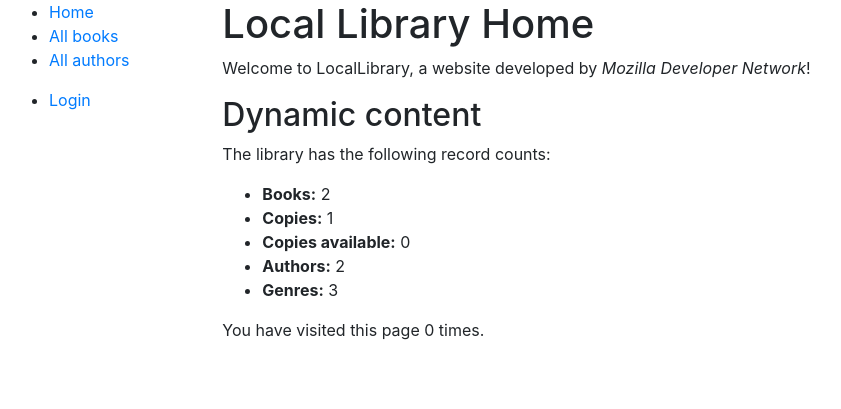
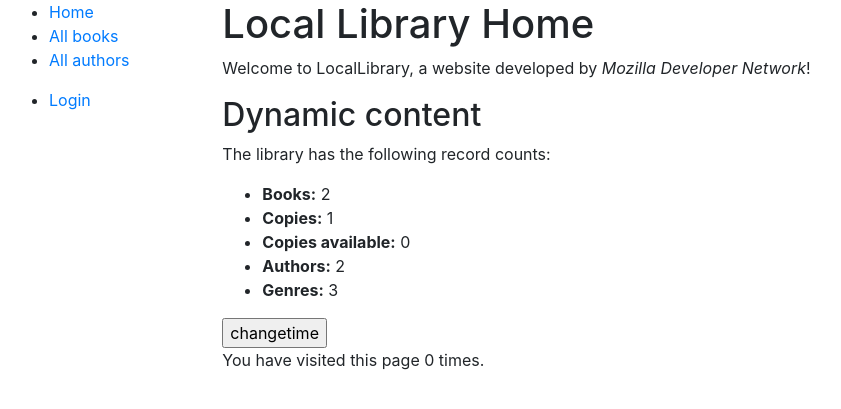
Before and after one commit to 01shobitha/lib_project, a Django app: page /catalog/ in a window 1280 px wide. Shown: the top 409 px of the page, without its empty margins (6-847 px from the left). Run offline with Django 3.2, Linux system fonts and the light colour scheme; data comes from the database, SQL or seed files in the repository; some libraries are stand-ins or nearby versions.

Commit message:
new changes

```diff
--- a/catalog/models.py
+++ b/catalog/models.py
@@ -41,6 +41,7 @@
     # Genre class has already been defined so we can specify the object above.
     genre = models.ManyToManyField(Genre, help_text='Select a genre for this book')
     language = models.ForeignKey('Language', on_delete=models.SET_NULL, null=True)
+    Changetime= models.BooleanField(default=True)
 
 
     def __str__(self):
--- a/catalog/templates/base_generic.html
+++ b/catalog/templates/base_generic.html
@@ -3,7 +3,7 @@
 <head>
   <title>{% block title %}Local Library{% endblock %}</title>
   <meta charset="utf-8">
-  <meta name="viewport" content="width=device-width, initial-scale=1">
+  <meta name="viewport" content="width=device-width, initial-scale=1, shrink-to-fit=no">
   <link rel="stylesheet" href="https://stackpath.bootstrapcdn.com/bootstrap/4.1.3/css/bootstrap.min.css" integrity="sha384-MCw98/SFnGE8fJT3GXwEOngsV7Zt27NXFoaoApmYm81iuXoPkFOJwJ8ERdknLPMO" crossorigin="anonymous">
   <!-- Add additional CSS in static file -->
   {% load static %}
@@ -76,5 +76,9 @@
       </div>
       </div>
   </div>
+  <script src="https://code.jquery.com/jquery-3.2.1.slim.min.js" integrity="sha384-KJ3o2DKtIkvYIK3UENzmM7KCkRr/rE9/Qpg6aAZGJwFDMVNA/GpGFF93hXpG5KkN" crossorigin="anonymous"></script>
+<script src="https://cdnjs.cloudflare.com/ajax/libs/popper.js/1.12.9/umd/popper.min.js" integrity="sha384-ApNbgh9B+Y1QKtv3Rn7W3mgPxhU9K/ScQsAP7hUibX39j7fakFPskvXusvfa0b4Q" crossorigin="anonymous"></script>
+<script src="https://maxcdn.bootstrapcdn.com/bootstrap/4.0.0/js/bootstrap.min.js" integrity="sha384-JZR6Spejh4U02d8jOt6vLEHfe/JQGiRRSQQxSfFWpi1MquVdAyjUar5+76PVCmYl" crossorigin="anonymous"></script>
+
 </body>
 </html>
--- a/catalog/templates/index.html
+++ b/catalog/templates/index.html
@@ -12,5 +12,8 @@
     <li><strong>Authors:</strong> {{ num_authors }}</li>
     <li><strong>Genres:</strong> {{num_genres}}</li>
   </ul>
+  <form action ="#" method="get">
+<input type="submit" value="changetime" name="mybtn">
+</form>
   <p>You have visited this page {{ num_visits }}{% if num_visits == 1 %} time{% else %} times{% endif %}.</p>
 {% endblock %}
--- a/catalog/views.py
+++ b/catalog/views.py
@@ -146,3 +146,18 @@
 class BookDelete(DeleteView):
     model=Book
     success_url=reverse_lazy('books')
+
+def request_page(request):
+    time = timezone.now()
+    book=Book(Changetime)
+    if(request.method=='GET'):
+        if(book.Changetime==True):
+            time = datetime.strftime(time,"%H:%M")
+            book.Changetime=False
+        else:
+            time = datetime.strftime(time, "%I:%M %p")
+            book.Changetime=True
+        context = {
+        'time': time,
+        }
+    return render(request, 'request_page.html', context)
--- a/lib_project/settings.py
+++ b/lib_project/settings.py
@@ -28,7 +28,7 @@
 # DEBUG = True
 DEBUG = bool(os.environ.get('DJANGO_DEBUG', True))
 
-ALLOWED_HOSTS = ['spooky-moonlight-10489.herokuapp.com']
+ALLOWED_HOSTS = ['spooky-moonlight-10489.herokuapp.com', '127.0.0.1']
 
 
 # Application definition
```
